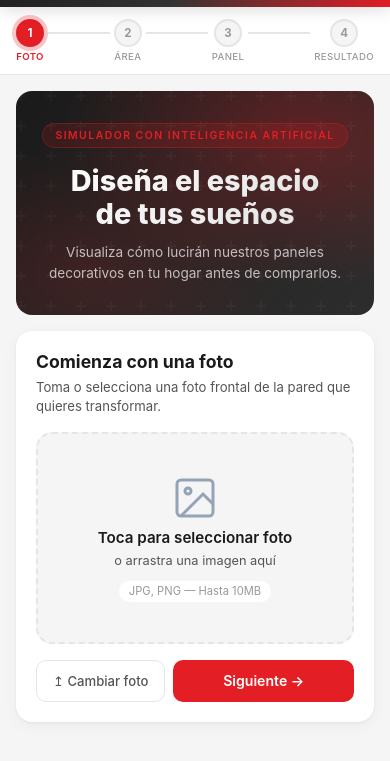
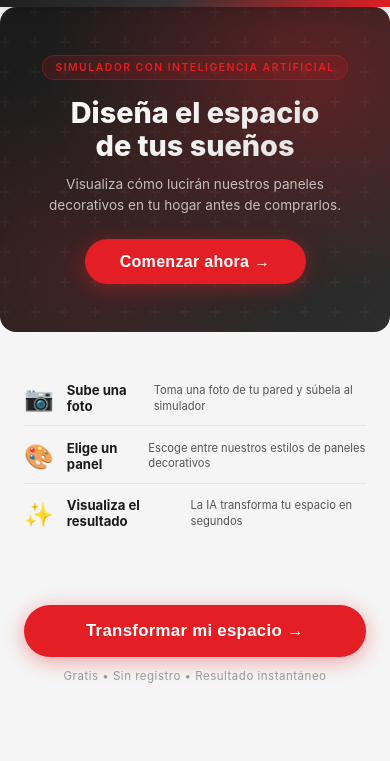
Before and after one commit to wearedatalab/simulador-paneles, a website: page public/index.html in a window 390 px wide. Shown: the part 53-814 px from the top of the page. Drawn offline with Linux system fonts and the light colour scheme; no server answers.

Commit message:
Add welcome landing screen before wizard
- Full-screen hero banner: "Diseña el espacio de tus sueños"
- CTA button: "Comenzar ahora →"
- 3 feature highlights: Sube foto, Elige panel, Visualiza resultado
- Bottom CTA: "Transformar mi espacio →"
- "Gratis • Sin registro • Resultado instantáneo"
- Mobile responsive: features become horizontal list
- Wizard hidden until user clicks CTA

Co-Authored-By: Claude Opus 4.6 <noreply@anthropic.com>

```diff
--- a/public/app.js
+++ b/public/app.js
@@ -25,6 +25,21 @@
   // --- DOM ---
   const $ = (s) => document.querySelector(s);
   const $$ = (s) => document.querySelectorAll(s);
+
+  // --- Welcome screen ---
+  const welcomeScreen = $('#welcome-screen');
+  const wizardContainer = $('#wizard-container');
+  const btnStart = $('#btn-start');
+  const btnStart2 = $('#btn-start-2');
+
+  function startWizard() {
+    welcomeScreen.classList.add('hidden');
+    wizardContainer.classList.remove('hidden');
+    window.scrollTo({ top: 0 });
+  }
+
+  if (btnStart) btnStart.addEventListener('click', startWizard);
+  if (btnStart2) btnStart2.addEventListener('click', startWizard);
 
   const uploadArea     = $('#upload-area');
   const fileInput      = $('#file-input');
--- a/public/index.html
+++ b/public/index.html
@@ -31,6 +31,45 @@
     </div>
   </header>
 
+  <!-- ============ WELCOME SCREEN ============ -->
+  <section id="welcome-screen" class="welcome-screen">
+    <div class="hero-banner hero-banner--full">
+      <div class="hero-overlay"></div>
+      <div class="hero-content">
+        <p class="hero-tag">Simulador con Inteligencia Artificial</p>
+        <h2 class="hero-title">Dise&ntilde;a el espacio<br>de tus sue&ntilde;os</h2>
+        <p class="hero-subtitle">Visualiza c&oacute;mo lucir&aacute;n nuestros paneles decorativos en tu hogar antes de comprarlos.</p>
+        <button id="btn-start" class="btn-start">Comenzar ahora &rarr;</button>
+      </div>
+    </div>
+
+    <div class="welcome-features">
+      <div class="feature-item">
+        <div class="feature-icon">&#128247;</div>
+        <h3>Sube una foto</h3>
+        <p>Toma una foto de tu pared y s&uacute;bela al simulador</p>
+      </div>
+      <div class="feature-item">
+        <div class="feature-icon">&#127912;</div>
+        <h3>Elige un panel</h3>
+        <p>Escoge entre nuestros estilos de paneles decorativos</p>
+      </div>
+      <div class="feature-item">
+        <div class="feature-icon">&#10024;</div>
+        <h3>Visualiza el resultado</h3>
+        <p>La IA transforma tu espacio en segundos</p>
+      </div>
+    </div>
+
+    <div class="welcome-bottom">
+      <button id="btn-start-2" class="btn-start btn-start--secondary">Transformar mi espacio &rarr;</button>
+      <p class="welcome-note">Gratis &bull; Sin registro &bull; Resultado instant&aacute;neo</p>
+    </div>
+  </section>
+
+  <!-- ============ WIZARD (hidden initially) ============ -->
+  <div id="wizard-container" class="wizard-container hidden">
+
   <!-- Wizard Progress Bar -->
   <div class="wizard-progress">
     <div class="wizard-steps">
@@ -60,16 +99,6 @@
 
     <!-- ============ STEP 1: Upload ============ -->
     <section id="step-upload" class="step active">
-      <!-- Hero Banner -->
-      <div class="hero-banner">
-        <div class="hero-overlay"></div>
-        <div class="hero-content">
-          <p class="hero-tag">Simulador con Inteligencia Artificial</p>
-          <h2 class="hero-title">Dise&ntilde;a el espacio<br>de tus sue&ntilde;os</h2>
-          <p class="hero-subtitle">Visualiza c&oacute;mo lucir&aacute;n nuestros paneles decorativos en tu hogar antes de comprarlos.</p>
-        </div>
-      </div>
-
       <div class="step-card">
         <h2 class="step-title">Comienza con una foto</h2>
         <p class="step-desc">Toma o selecciona una foto frontal de la pared que quieres transformar.</p>
@@ -198,6 +227,8 @@
 
   </main>
 
+  </div><!-- /wizard-container -->
+
   <!-- Loading overlay -->
   <div id="loading-overlay" class="loading-overlay hidden">
     <div class="loading-card">
--- a/public/style.css
+++ b/public/style.css
@@ -192,6 +192,148 @@ body {
 
 .wizard-line.completed {
   background: #10b981;
+}
+
+/* ---- Welcome Screen ---- */
+.welcome-screen {
+  min-height: 100dvh;
+  display: flex;
+  flex-direction: column;
+}
+
+.welcome-screen.hidden {
+  display: none;
+}
+
+.wizard-container.hidden {
+  display: none;
+}
+
+.hero-banner--full {
+  min-height: 55dvh;
+  display: flex;
+  align-items: center;
+  justify-content: center;
+}
+
+.hero-banner--full .hero-content {
+  padding: 3rem 1.5rem;
+}
+
+.hero-banner--full .hero-title {
+  font-size: 2.2rem;
+}
+
+.btn-start {
+  display: inline-block;
+  background: #E31E24;
+  color: white;
+  font-size: 1rem;
+  font-weight: 700;
+  padding: 0.85rem 2.2rem;
+  border: none;
+  border-radius: 50px;
+  cursor: pointer;
+  margin-top: 1.5rem;
+  transition: all 0.3s ease;
+  box-shadow: 0 4px 20px rgba(227, 30, 36, 0.4);
+  letter-spacing: 0.3px;
+}
+
+.btn-start:hover {
+  background: #c4191e;
+  transform: translateY(-2px);
+  box-shadow: 0 6px 28px rgba(227, 30, 36, 0.5);
+}
+
+.btn-start:active {
+  transform: translateY(0);
+}
+
+.btn-start--secondary {
+  width: 100%;
+  max-width: 400px;
+  font-size: 1.05rem;
+  padding: 1rem 2rem;
+}
+
+.welcome-features {
+  display: grid;
+  grid-template-columns: repeat(3, 1fr);
+  gap: 1rem;
+  padding: 2rem 1.2rem;
+  max-width: 700px;
+  margin: 0 auto;
+}
+
+.feature-item {
+  text-align: center;
+  padding: 1rem 0.5rem;
+}
+
+.feature-icon {
+  font-size: 2rem;
+  margin-bottom: 0.5rem;
+}
+
+.feature-item h3 {
+  font-size: 0.82rem;
+  font-weight: 700;
+  color: var(--text);
+  margin-bottom: 0.3rem;
+}
+
+.feature-item p {
+  font-size: 0.7rem;
+  color: var(--text-secondary);
+  line-height: 1.4;
+}
+
+.welcome-bottom {
+  text-align: center;
+  padding: 1rem 1.5rem 2.5rem;
+}
+
+.welcome-note {
+  font-size: 0.72rem;
+  color: var(--text-muted);
+  margin-top: 0.75rem;
+  letter-spacing: 0.5px;
+}
+
+@media (max-width: 480px) {
+  .hero-banner--full .hero-title {
+    font-size: 1.8rem;
+  }
+
+  .welcome-features {
+    grid-template-columns: 1fr;
+    gap: 0.25rem;
+    padding: 1.5rem 1.5rem;
+  }
+
+  .feature-item {
+    display: flex;
+    align-items: center;
+    gap: 0.8rem;
+    text-align: left;
+    padding: 0.6rem 0;
+    border-bottom: 1px solid var(--border);
+  }
+
+  .feature-item:last-child {
+    border-bottom: none;
+  }
+
+  .feature-icon {
+    font-size: 1.5rem;
+    margin-bottom: 0;
+    flex-shrink: 0;
+  }
+
+  .feature-item h3 {
+    margin-bottom: 0.1rem;
+  }
 }
 
 /* ---- Hero Banner ---- */
```
